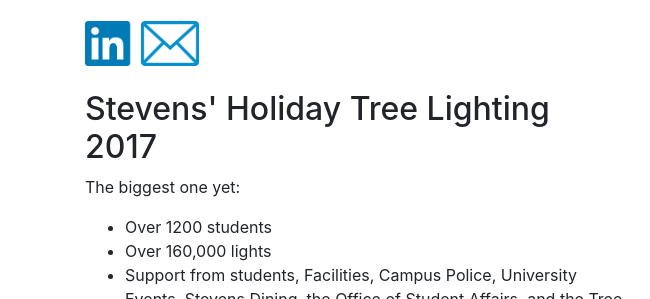
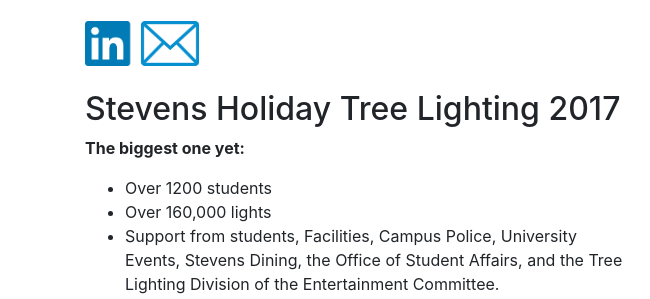
Before and after one commit to gklesaris/gklesaris.github.io, a website: page index.html in a window 1280 px wide. Shown: the part 651-950 px from the top of the page, 0-650 px from the left. Drawn offline with Linux system fonts and the light colour scheme; grey boxes are pictures that could not be loaded.

Commit message:
text updates

```diff
--- a/index.html
+++ b/index.html
@@ -101,8 +101,8 @@
       <!-- Features Section -->
       <div class="row">
         <div class="col-lg-6">
-          <h2>Stevens' Holiday Tree Lighting 2017</h2>
-          <p>The biggest one yet:</p>
+          <h2>Stevens Holiday Tree Lighting 2017</h2>
+          <p><b>The biggest one yet:</b></p>
           <ul>
             <li>Over 1200 students</li>
             <li>Over 160,000 lights</li>
```
